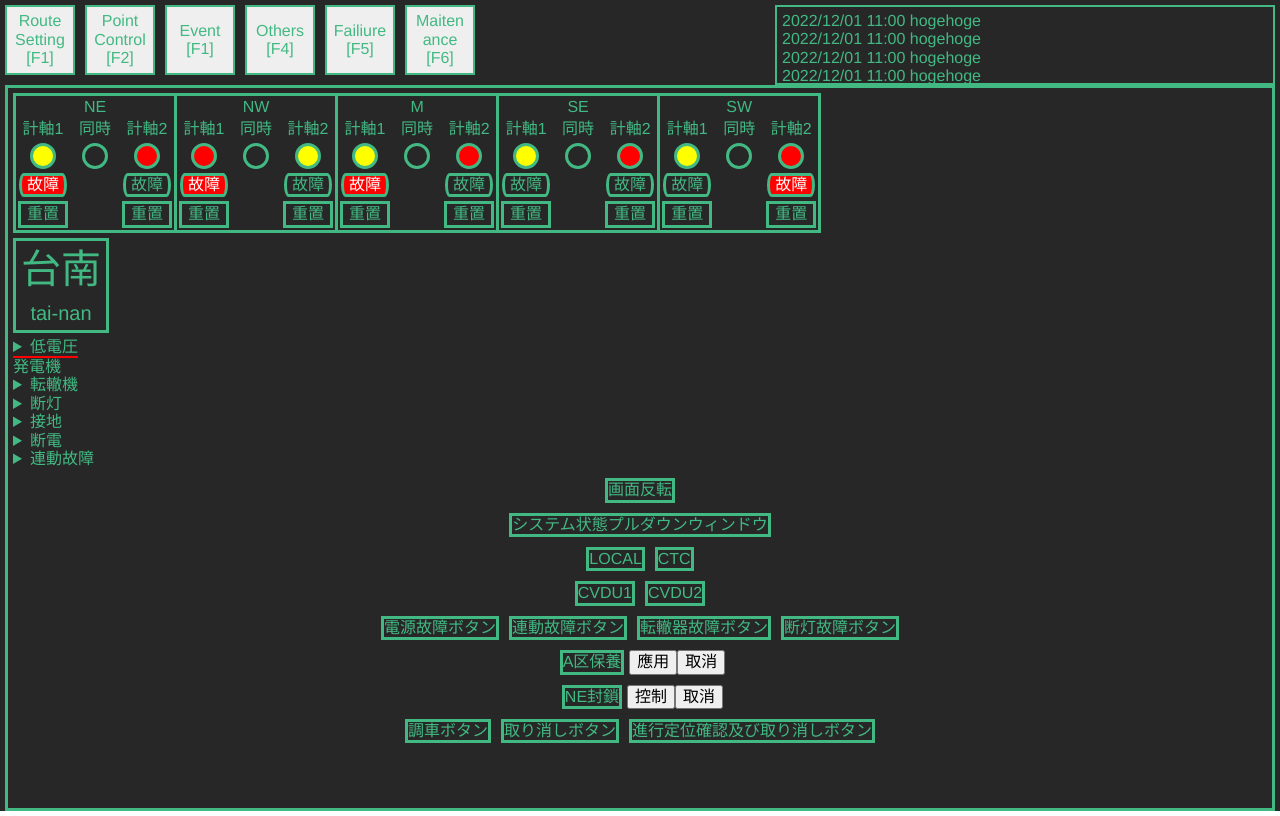
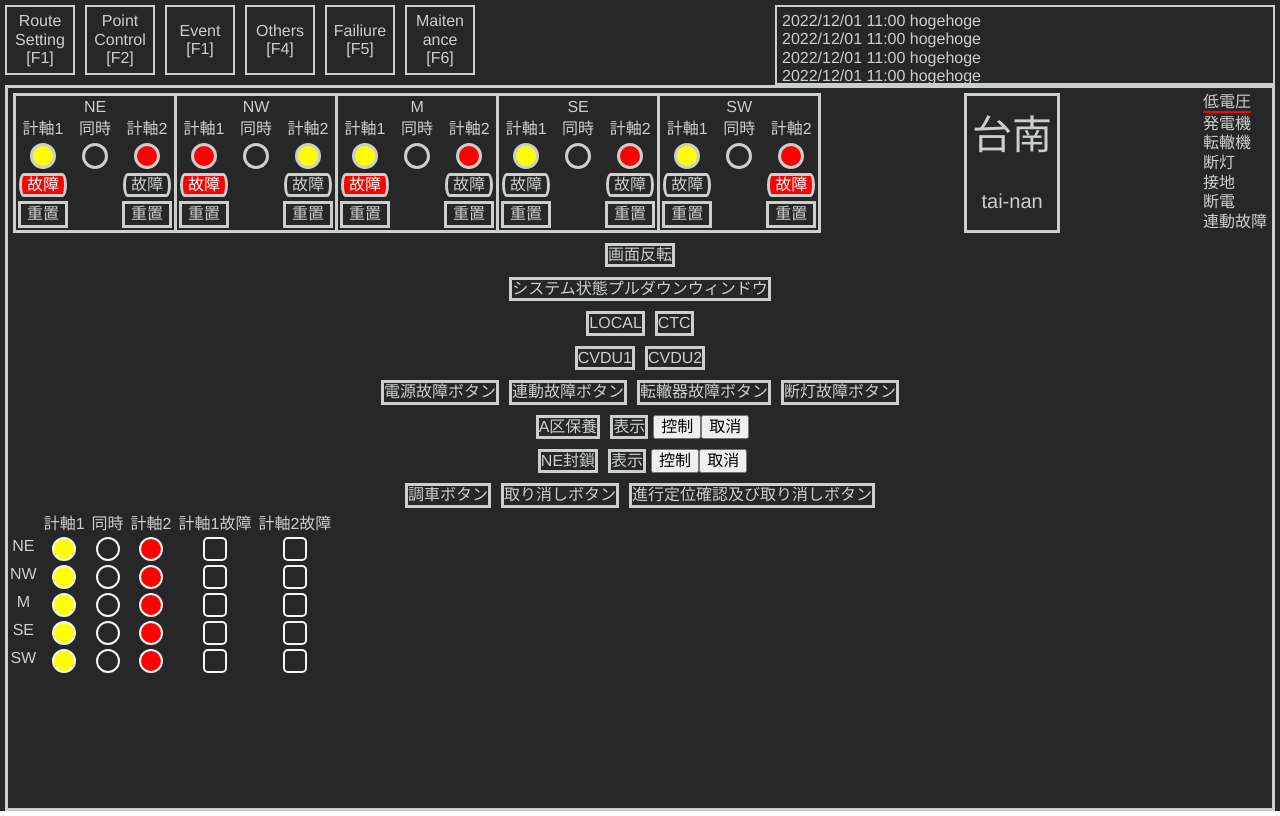
Before and after one commit to absender57/taina_cvdu, a Vue app: page / in a window 1280 px wide. Built offline with nearby package versions, Linux system fonts and the light colour scheme.

Commit message:
20230127

```diff
--- a/src/App.vue
+++ b/src/App.vue
@@ -15,7 +15,7 @@ import cvdu_main from "./components/cvdu_main.vue";
   text-align: center;
   color: #2c3e50;
   --main-bgColor: rgb(39, 39, 39);
-  --main-shapeColor: rgb(66, 185, 131);
+  --main-shapeColor: rgb(202, 207, 205);
   background-color: var(--main-bgColor);
 }
 </style>
--- a/src/components/axle_counter.vue
+++ b/src/components/axle_counter.vue
@@ -1,6 +1,4 @@
 <script setup lang="ts">
-import { FLATTENABLE_KEYS, stringLiteral } from "@babel/types";
-import { ref } from "vue";
 import { defineProps } from "vue";
 const props = defineProps<{
   direction: {
@@ -16,18 +14,6 @@ const props = defineProps<{
     };
   };
 }>();
-const state = ref({
-  name: "NW",
-  useState: {
-    axle1: true,
-    axle2: false,
-    both: false,
-  },
-  failiureState: {
-    axle1: false,
-    axle2: false,
-  },
-});
 </script>
 
 <template>
--- a/src/components/axle_counters.vue
+++ b/src/components/axle_counters.vue
@@ -1,5 +1,4 @@
 <script setup lang="ts">
-import { FLATTENABLE_KEYS } from "@babel/types";
 import { ref } from "vue";
 import axle_Counter from "./axle_counter.vue";
 const directions = ref([
--- a/src/components/cvdu_main.vue
+++ b/src/components/cvdu_main.vue
@@ -4,8 +4,6 @@ import route_setting from "./route_setting.vue";
 import point_setting from "./point_setting.vue";
 import line_view from "./line_view.vue";
 import { ref } from "vue";
-import { assertNullLiteralTypeAnnotation } from "@babel/types";
-const count = ref(0);
 let routeSettingIsNonvible = ref(true);
 let pointControlIsNonvible = ref(true);
 
--- a/src/components/fail_status.vue
+++ b/src/components/fail_status.vue
@@ -36,7 +36,7 @@ const lowBatterry = ref(
         <li>1LA</li>
         <li>1LB</li>
         <li>2RA</li>
-        <li>4RA</li>
+        <li>4detaiRA</li>
       </ul>
     </details>
 
@@ -83,6 +83,7 @@ const lowBatterry = ref(
   summary {
     place-content: start;
     place-items: start;
+    list-style: none;
   }
 
   ul {
--- a/src/components/line_view.vue
+++ b/src/components/line_view.vue
@@ -7,9 +7,11 @@ console.log("test");
 
 <template>
   <div class="contents">
-    <axle_Counters />
-    <station_Name />
-    <failiure_status />
+    <div class="upper">
+      <axle_Counters />
+      <station_Name />
+      <failiure_status />
+    </div>
     <span>画面反転</span>
     <div>
       <span>システム状態プルダウンウィンドウ</span>
@@ -27,17 +29,57 @@ console.log("test");
       <span>断灯故障ボタン</span>
       <div>
         <span>A区保養</span>
-        <button>應用</button>
+        <span>表示</span>
+        <button>控制</button>
         <button>取消</button>
       </div>
       <div>
         <span>NE封鎖</span>
+        <span>表示</span>
         <button>控制</button>
         <button>取消</button>
       </div>
       <span>調車ボタン</span>
       <span>取り消しボタン</span>
       <span>進行定位確認及び取り消しボタン</span>
+    </div>
+    <div class="test">
+      <span class="title"></span>
+      <span class="title">計軸1</span>
+      <span class="title">同時</span>
+      <span class="title">計軸2</span>
+      <span class="title">計軸1故障</span>
+      <span class="title">計軸2故障</span>
+      <span class="name">NE</span>
+      <span class="usage1"></span>
+      <span class="usageBoth"></span>
+      <span class="usage2"></span>
+      <span class="failiure1"></span>
+      <span class="failiure2"></span>
+      <span class="name">NW</span>
+      <span class="usage1"></span>
+      <span class="usageBoth"></span>
+      <span class="usage2"></span>
+      <span class="failiure1"></span>
+      <span class="failiure2"></span>
+      <span class="name">M</span>
+      <span class="usage1"></span>
+      <span class="usageBoth"></span>
+      <span class="usage2"></span>
+      <span class="failiure1"></span>
+      <span class="failiure2"></span>
+      <span class="name">SE</span>
+      <span class="usage1"></span>
+      <span class="usageBoth"></span>
+      <span class="usage2"></span>
+      <span class="failiure1"></span>
+      <span class="failiure2"></span>
+      <span class="name">SW</span>
+      <span class="usage1"></span>
+      <span class="usageBoth"></span>
+      <span class="usage2"></span>
+      <span class="failiure1"></span>
+      <span class="failiure2"></span>
     </div>
   </div>
 </template>
@@ -52,6 +94,11 @@ console.log("test");
   margin: 5px;
   color: var(--main-shapeColor);
   border: solid;
+
+  .upper {
+    display: flex;
+    justify-content: space-between;
+  }
 
   span {
     border: var(--main-shapeColor) solid;
@@ -78,4 +125,55 @@ console.log("test");
 .non_visible {
   display: none;
 }
+.test {
+  display: grid;
+  grid-template-columns: repeat(6, minmax(30px, max-content));
+  justify-items: center;
+  span {
+    border: solid 2px whitesmoke;
+    border-radius: 5px;
+    margin: 2px;
+    margin-right: 5px;
+  }
+  .title {
+    border: none;
+  }
+  .name {
+    border: none;
+  }
+  .usage1 {
+    width: 20px;
+    height: 20px;
+    background-color: yellow;
+    color: rgb(46, 46, 46);
+    border-radius: 50%;
+  }
+  .usageBoth {
+    width: 20px;
+    height: 20px;
+    color: rgb(46, 46, 46);
+    border-radius: 50%;
+  }
+  .usage2 {
+    width: 20px;
+    height: 20px;
+    background-color: red;
+    color: rgb(46, 46, 46);
+    border-radius: 50%;
+  }
+  .failiure1 {
+    width: 20px;
+    height: 20px;
+    color: rgb(46, 46, 46);
+  }
+  .failiure1:hover,
+  .failiure2:hover {
+    cursor: pointer;
+  }
+  .failiure2 {
+    width: 20px;
+    height: 20px;
+    color: rgb(46, 46, 46);
+  }
+}
 </style>
--- a/src/components/tool_bar.vue
+++ b/src/components/tool_bar.vue
@@ -39,6 +39,7 @@
     width: 70px;
     height: 70px;
     word-wrap: break-word;
+    background-color: var(--main-bgColor);
   }
 
   .failiureHistory {
```
